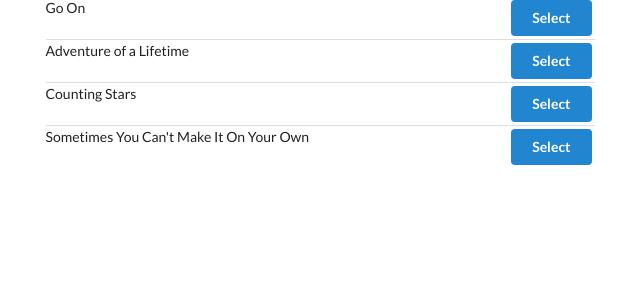
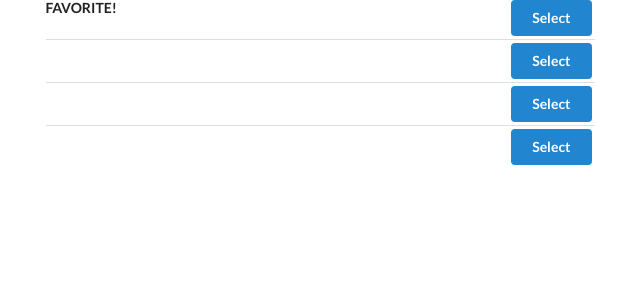
Before and after one commit to codeherbert/song-select, a React (Create React App) app: page / in a window 1280 px wide. Shown: the top 300 px of the page, without its empty margins (31-671 px from the left). Built offline with nearby package versions, Linux system fonts and the light colour scheme.

Commit message:
adds favoriteTitle data to state and configures with SongList component

```diff
--- a/src/components/SongList.js
+++ b/src/components/SongList.js
@@ -9,7 +9,9 @@ class SongList extends Component {
                     <div className="right floated content">
                         <button className="ui button primary">Select</button>
                     </div>
-                    <div className="content">{song.title}</div>
+                    <div className="content">
+                        <div><b>{song.title === this.props.favoriteTitle && 'FAVORITE!'}</b></div>
+                    </div>
                 </div>
             );
         });
@@ -21,7 +23,8 @@ class SongList extends Component {
 }
 
 const mapStateToProps = state => {
-    return { songs: state.songs };
+    console.log(state);
+    return { songs: state.songs.songs, favoriteTitle: state.songs.favoriteTitle };
 }
 
 export default connect(mapStateToProps)(SongList);
--- a/src/reducers/index.js
+++ b/src/reducers/index.js
@@ -1,14 +1,17 @@
 import { combineReducers } from 'redux';
 
 const songsReducer = () => {
-    return [
+    return {
+    songs:[
         { artist: "Jack Johnson", title: "Go On", duration: "4:35" },
         { artist: "Coldplay", title: "Adventure of a Lifetime", duration: "3:43" },
         { artist: "OneRepublic", title: "Counting Stars", duration: "4:19" },
         { artist: "U2", title: "Sometimes You Can't Make It On Your Own", duration: "4:51" }
 
-    ];
-};
+    ],
+    favoriteTitle: "Go On"
+    }
+}
 
 const selectedSongReducer = (selectedSong=null, action) => {
     if(action.type === "Song_Selected") {
```
